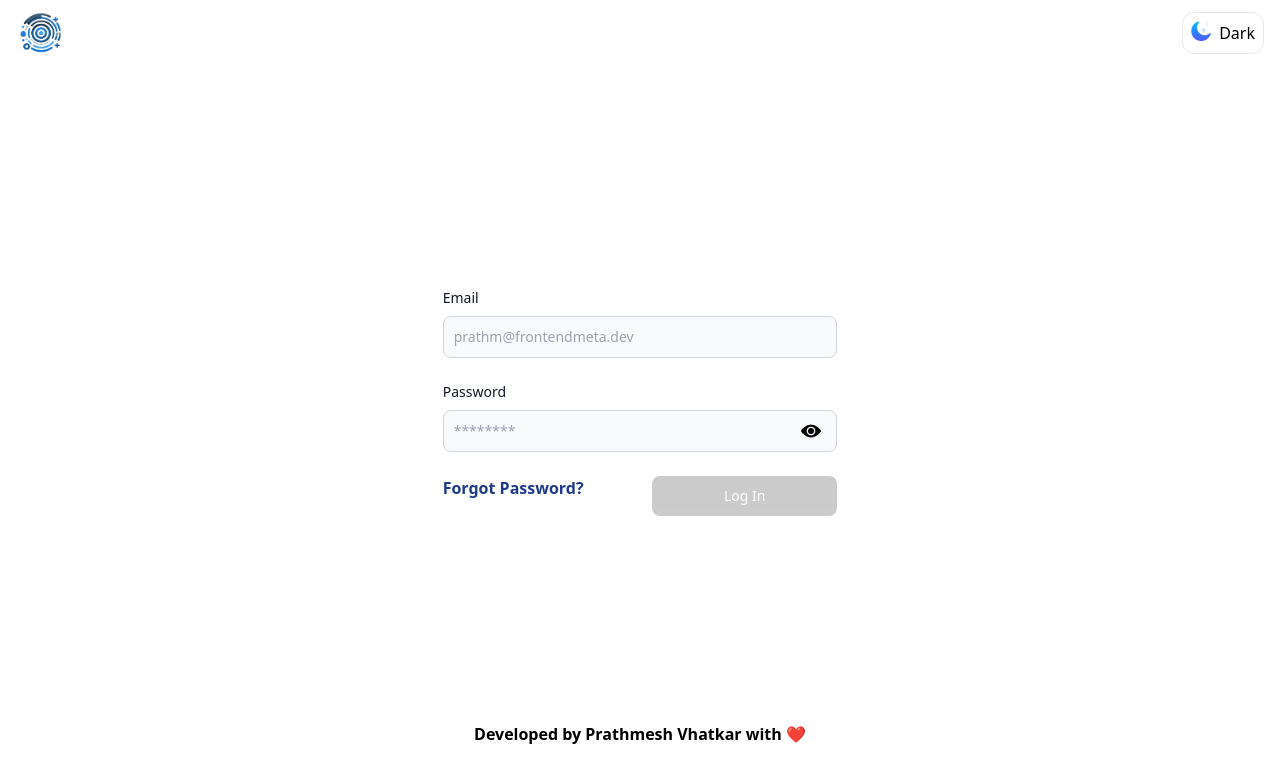
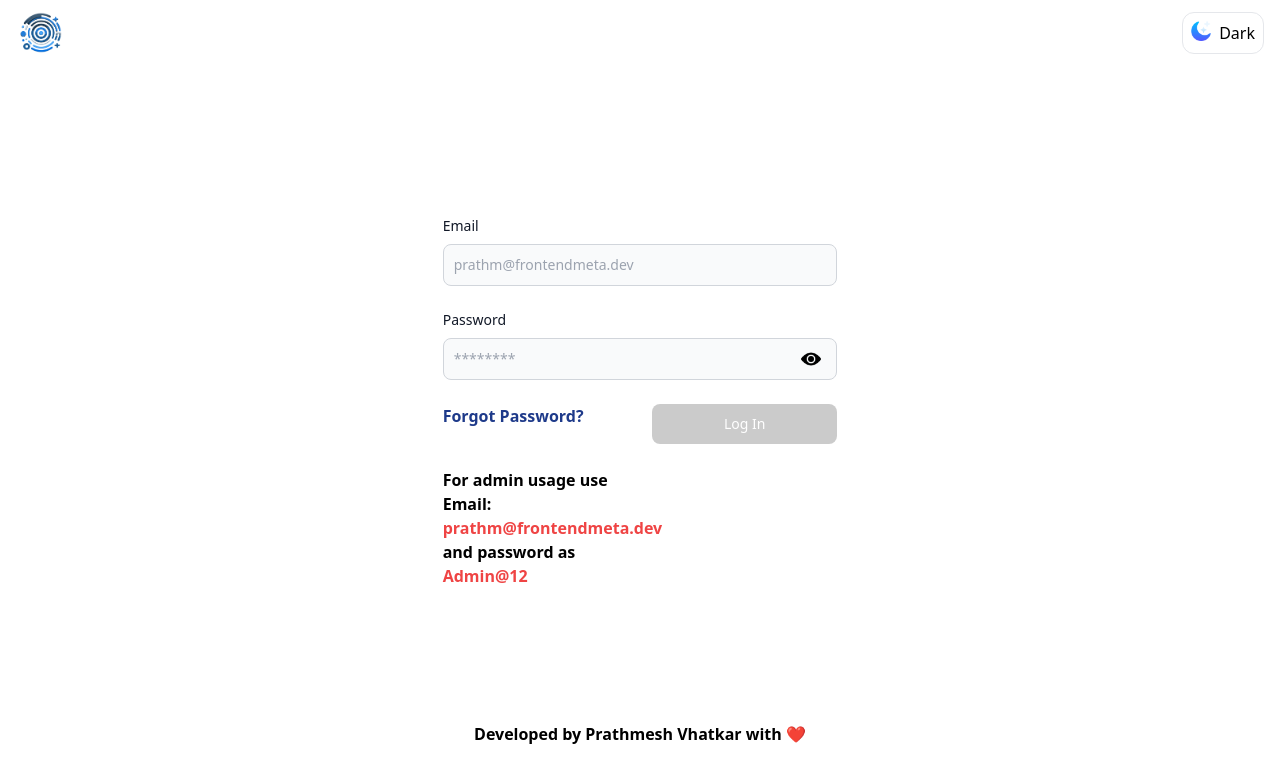
Before and after one commit to Murphy120814/crud_firebase, a React (Vite) app: page / in a window 1280 px wide. Shown: the top 782 px of the page. Built offline with nearby package versions, Linux system fonts and the light colour scheme; no server answers.

Commit message:
Update AuthenticationForm.jsx

```diff
--- a/src/components/AuthenticationForm.jsx
+++ b/src/components/AuthenticationForm.jsx
@@ -123,10 +123,9 @@ function AuthenticationForm() {
             className="w-full rounded-lg bg-blue-700 px-5 py-2.5 text-center text-sm font-medium text-white hover:bg-blue-800  disabled:bg-black disabled:opacity-20 dark:bg-blue-600 dark:hover:bg-blue-700 dark:focus:ring-blue-800 sm:w-auto">
             Log In
           </button>
-          {/* <span className="font-semibold text-red-600">
-            {" "}
-            {showErrorMessage}
-          </span> */}
+          <p className="font-semibold text-black dark:text-white">
+           For admin usage use Email: <span className="text-red-500">prathm@frontendmeta.dev</span> and password as <span className="text-red-500">Admin@12</span>
+          </p>
         </Form>
       )}
     </Formik>
```
